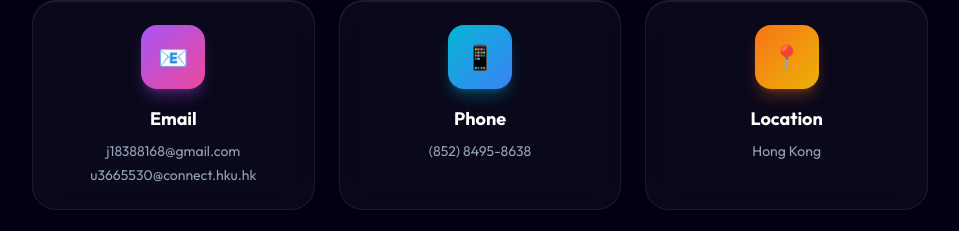
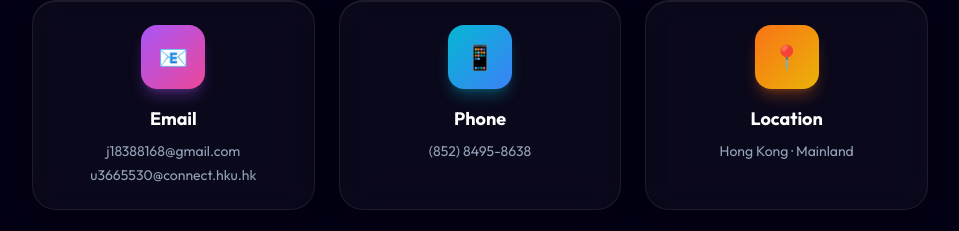
Before and after one commit to youzuos/personal_CV_web, a React (Vite) app: page / in a window 1280 px wide. Shown: the part 9582-9813 px from the top of the page, without its empty margins (160-1119 px from the left). Built offline with nearby package versions, Linux system fonts and the light colour scheme; no server answers.

Commit message:
update: change location text to Hong Kong · Mainland

```diff
--- a/src/components/Contact.jsx
+++ b/src/components/Contact.jsx
@@ -12,7 +12,7 @@ export default function Contact() {
     email: language === 'zh' ? '邮箱' : 'Email',
     phone: language === 'zh' ? '电话' : 'Phone',
     location: language === 'zh' ? '位置' : 'Location',
-    locationText: language === 'zh' ? '香港 · 上海' : 'Hong Kong',
+    locationText: language === 'zh' ? '香港 · 上海' : 'Hong Kong · Mainland',
   }
 
   return (
```
